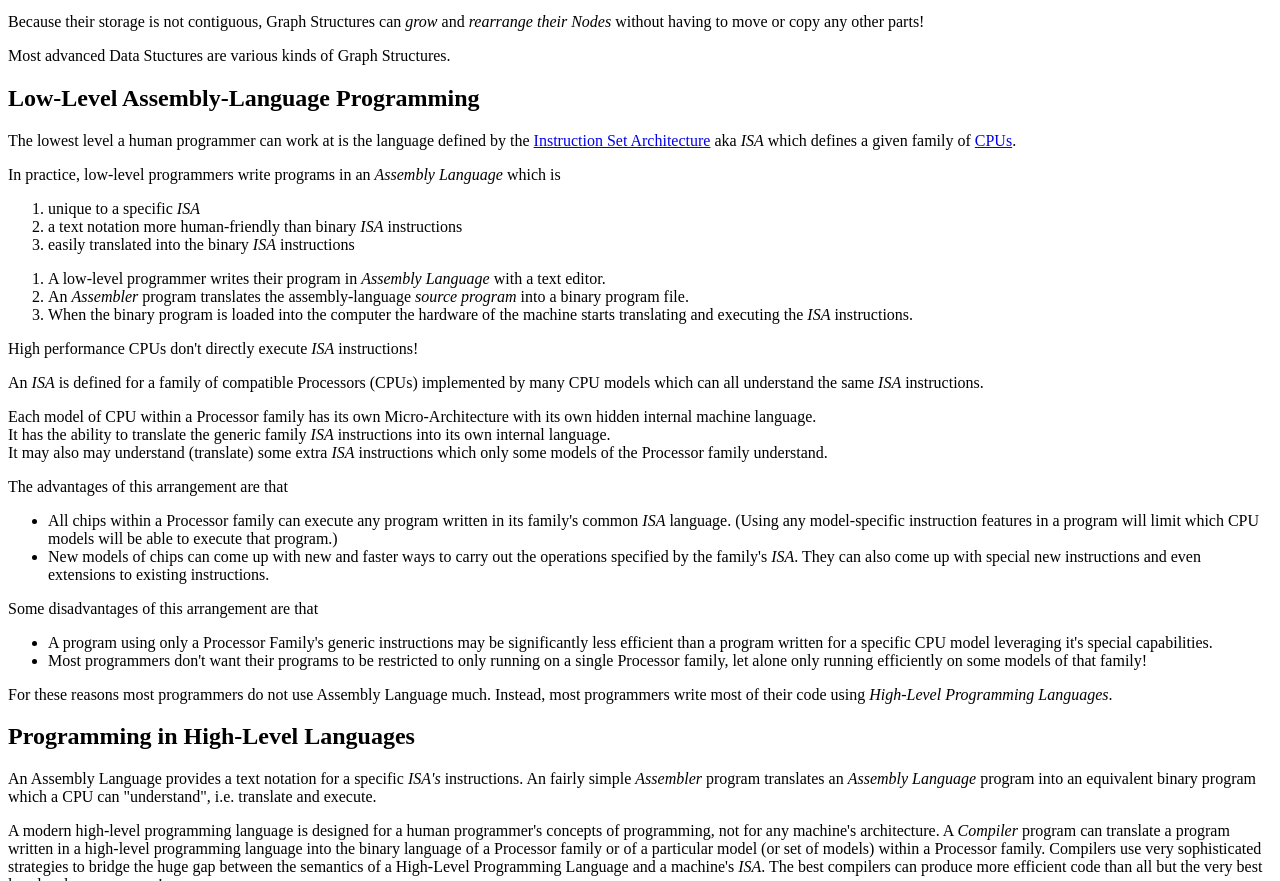
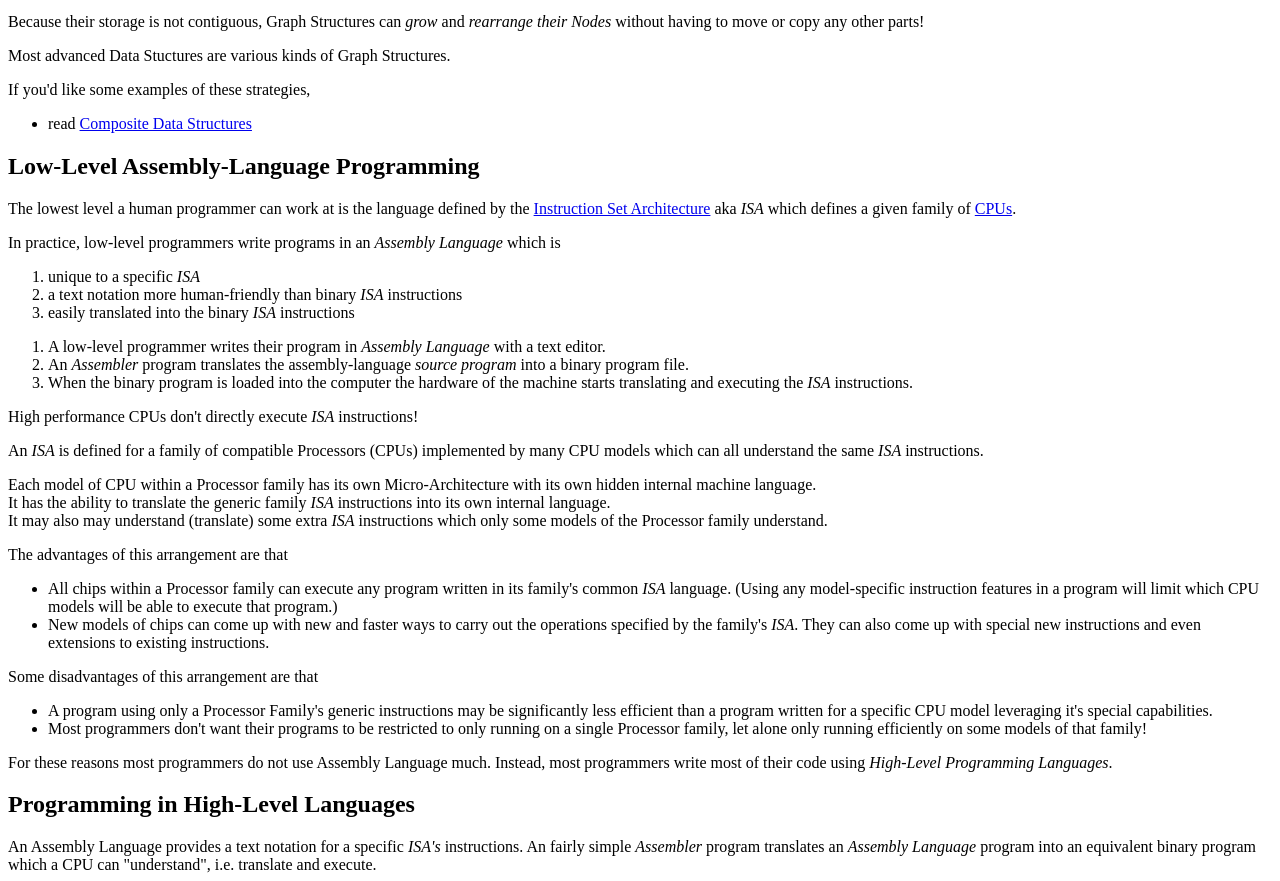
Before and after one commit to GregDavidson/on-computing, a plain HTML site: page what-computers-are/part2.html in a window 1280 px wide. Shown: the part 2016-2897 px from the top of the page. Drawn offline with Linux system fonts and the light colour scheme.

Commit message:
earlier link to composites

```diff
--- a/what-computers-are/part2.html
+++ b/what-computers-are/part2.html
@@ -218,6 +218,12 @@
         Most advanced Data Stuctures are various kinds of Graph
         Structures.
       </p>
+      <p> If you'd like some examples of these strategies,</p>
+      <ul>
+          <li> read
+              <a href="https://github.com/GregDavidson/on-computing/blob/main/composites.org">Composite Data Structures</a>
+          </li>
+      </ul>
     </div>
     <div class="h2">
       <h2>Low-Level Assembly-Language Programming</h2>
```
